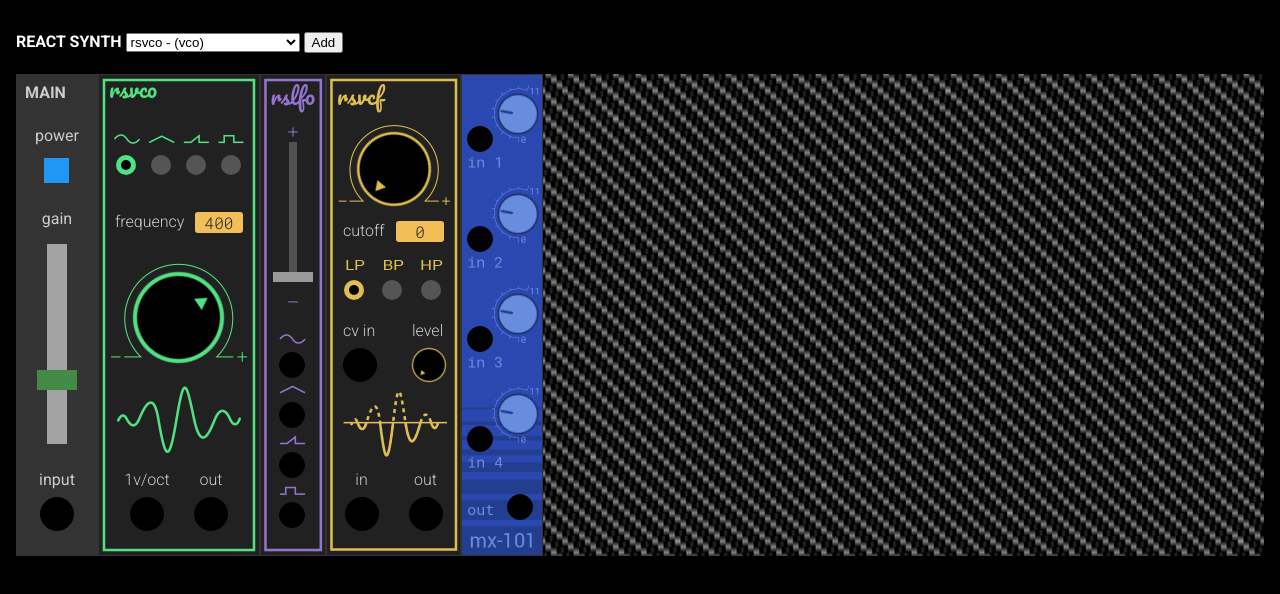
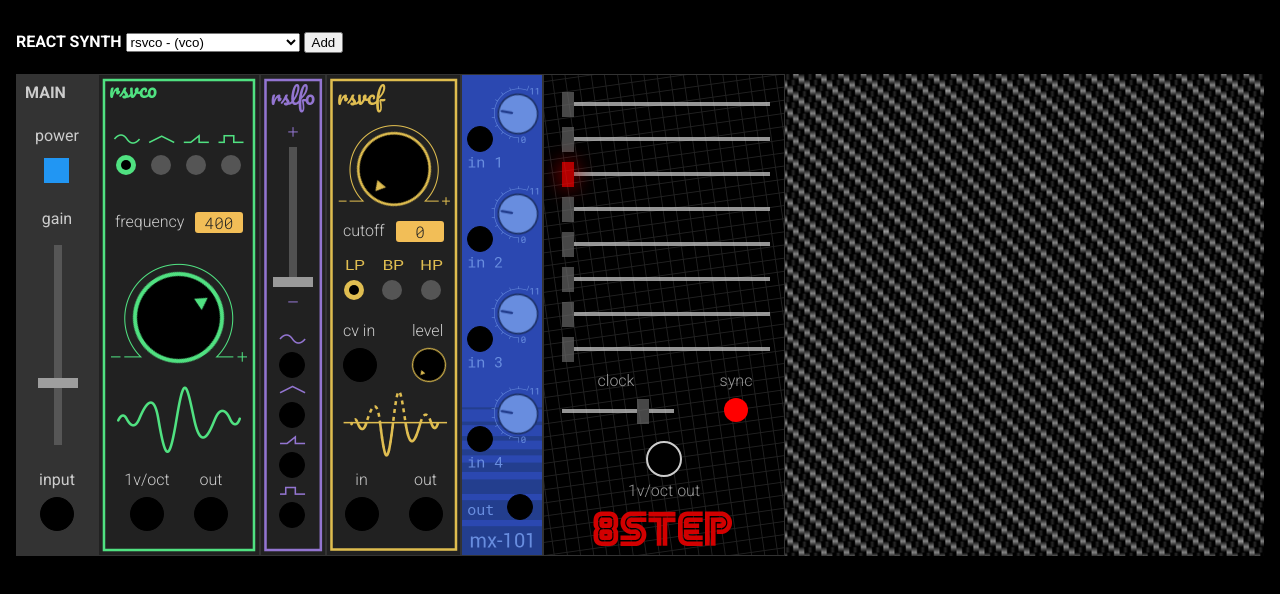
Before and after one commit to streetalchemist/React-Synth, a React (Create React App) app: page / in a window 1280 px wide. Shown: the top 594 px of the page. Built offline with nearby package versions, Linux system fonts and the light colour scheme.

Commit message:
Version 0.0.4 info, standard slider, and lfo

```diff
--- a/src/components/core/MainOut/MainOut.css
+++ b/src/components/core/MainOut/MainOut.css
@@ -69,49 +69,7 @@
   background-color: #2196F3;
 }
 
-.standard-slider input {
-  -webkit-appearance: none;  /* Override default CSS styles */
-  appearance: none;
-  width: 100%; /* Full-width */
-  height: 25px; /* Specified height */
-  background: #d3d3d3; /* Grey background */
-  outline: none; /* Remove outline */
-  opacity: 0.7; /* Set transparency (for mouse-over effects on hover) */
-  -webkit-transition: .2s; /* 0.2 seconds transition on hover */
-  transition: opacity .2s;
+.module-main-out-slider-holder {
+  margin-left:2.3rem;
+  margin-top:0.6rem;
 }
-
-.standard-slider input:hover {
-  opacity:1;
-}
-
-/* The slider handle (use -webkit- (Chrome, Opera, Safari, Edge) and -moz- (Firefox) to override default look) */
-.standard-slider input::-webkit-slider-thumb {
-    -webkit-appearance: none; /* Override default look */
-    appearance: none;
-    width: 20px; /* Set a specific slider handle width */
-    height: 40px; /* Slider handle height */
-    background: #4CAF50; /* Green background */
-    cursor: pointer; /* Cursor on hover */
-}
-
-.standard-slider input::-moz-range-thumb {
-    width: 25px; /* Set a specific slider handle width */
-    height: 25px; /* Slider handle height */
-    background: #4CAF50; /* Green background */
-    cursor: pointer; /* Cursor on hover */
-}
-
-.standard-slider-vertical {
-  width: 20px;
-  height: 200px;
-  padding: 0;
-}
-
-.standard-slider-vertical input {
-  width: 200px;
-  height: 20px;
-  margin: 0;
-  transform-origin: 100px 100px;
-  transform: rotate(-90deg);
-}
--- a/src/components/core/MainOut/MainOut.js
+++ b/src/components/core/MainOut/MainOut.js
@@ -1,14 +1,14 @@
 import React, { Component } from 'react';
 import Port from '../../core/Port/Port';
+import StandardSlider from '../../standardControls/StandardSlider/StandardSlider';
 import './MainOut.css';
 
 class MainOut extends Component {
   constructor() {
     super();
-    this.changeVolume = this.changeVolume.bind(this);
     this.handlePower = this.handlePower.bind(this);
-    this.initialVolume = 30;
     this.state = {
+      volume:0.3,
       gainNode:null,
       isPowered:true,
     };
@@ -17,12 +17,12 @@
   componentDidMount() {
     var newGainNode = this.props.ctx.createGain();
     newGainNode.connect(this.props.ctx.destination);
-    newGainNode.gain.value = this.initialVolume/100;
+    newGainNode.gain.value = this.state.volume;
     this.setState({gainNode:newGainNode});
   }
 
-  changeVolume(event) {
-    this.state.gainNode.gain.value = event.target.value/100;
+  handleVolumeSlider(value) {
+    this.setState({volume:value});
   }
 
   handlePower(event) {
@@ -36,6 +36,10 @@
   }
 
   render() {
+    if(this.state.gainNode) {
+      this.state.gainNode.gain.value = this.state.volume;
+    }
+
     return (
       <div className="module main-out">
         <h4>Main</h4>
@@ -48,8 +52,8 @@
           <span className="checkmark"></span>
         </label>
         <label className="main-out-centered-label main-out-gain-label">gain</label>
-        <div className="standard-slider standard-slider-vertical main-out-slider-gain">
-          <input type="range" name="volume" min="0" max="100" step="1" defaultValue={this.initialVolume} onChange={this.changeVolume} />
+        <div className="module-main-out-slider-holder">
+          <StandardSlider length={200} minValue={0} maxValue={1} sensitivity={.01} orientation={"vertical"} value={this.state.volume} handleSliderChange={this.handleVolumeSlider.bind(this)} />
         </div>
         <div className="main-out-ports">
           <label>input
--- a/src/components/core/Synth/Synth.js
+++ b/src/components/core/Synth/Synth.js
@@ -44,6 +44,8 @@
         },
         {
           type:'mx101',
+        }, {
+          type:'eightStepSeq',
         }
       ],
       modulePicker:this.moduleTypes[0].type,
--- a/src/components/modules/EightStepSeq/EightStepSeq.js
+++ b/src/components/modules/EightStepSeq/EightStepSeq.js
@@ -1,5 +1,6 @@
 import React, { Component } from 'react';
 import Port from '../../core/Port/Port';
+import StandardSlider from '../../standardControls/StandardSlider/StandardSlider';
 import './EightStepSeq.css';
 
 class EightStepSeq extends Component {
--- a/src/components/modules/LFO/LFO.css
+++ b/src/components/modules/LFO/LFO.css
@@ -8,63 +8,7 @@
 
 .module-lfo-slider-holder {
 	margin-left:1.75rem;
-}
-
-.lfo .standard-slider input {
-  -webkit-appearance: none;  /* Override default CSS styles */
-  appearance: none;
-  width: 100%; /* Full-width */
-  height: 16px; /* Specified height */
-  background: #666666; /* Grey background */
-  outline: none; /* Remove outline */
-  opacity: 0.7; /* Set transparency (for mouse-over effects on hover) */
-  -webkit-transition: .2s; /* 0.2 seconds transition on hover */
-  transition: opacity .2s;
-}
-
-.lfo .standard-slider input:hover {
-  opacity:1;
-}
-
-/* The slider handle (use -webkit- (Chrome, Opera, Safari, Edge) and -moz- (Firefox) to override default look) */
-.lfo .standard-slider input::-webkit-slider-thumb {
-    -webkit-appearance: none; /* Override default look */
-    appearance: none;
-    width: 10px; /* Set a specific slider handle width */
-    height: 40px; /* Slider handle height */
-    background: #cccccc; /* Green background */
-    cursor: pointer; /* Cursor on hover */
-}
-
-.lfo .standard-slider input::-moz-range-thumb {
-    width: 10px; /* Set a specific slider handle width */
-    height: 40px; /* Slider handle height */
-    background: #cccccc; /* Green background */
-    cursor: pointer; /* Cursor on hover */
-}
-
-.lfo .standard-slider input.active::-webkit-slider-thumb {
-    background: red; /* Green background */
-    box-shadow: 0 0 20px red;
-}
-
-.lfo .standard-slider input.active::-moz-range-thumb {
-    background: red; /* Green background */
-    box-shadow: 0 0 20px red;
-}
-
-.lfo .standard-slider-vertical {
-  width: 8px;
-  height: 140px;
-  padding: 0;
-}
-
-.lfo .standard-slider-vertical input {
-  width: 140px;
-  height: 8px;
-  margin: 0;
-  transform-origin: 100px 100px;
-  transform: rotate(-90deg);
+  margin-top:.3rem;
 }
 
 .lfo .module-lfo-ports-holder {
--- a/src/components/modules/LFO/LFO.js
+++ b/src/components/modules/LFO/LFO.js
@@ -1,12 +1,12 @@
 import React, { Component } from 'react';
 import Port from '../../core/Port/Port';
+import StandardSlider from '../../standardControls/StandardSlider/StandardSlider';
 import './LFO.css';
 
 class LFO extends Component {
   constructor() {
     super();
     this.initialFreq = 0;
-    this.changeFreq = this.changeFreq.bind(this);
     this.state = {
       sineOscillator:null,
       sineAnalyser:null,
@@ -24,11 +24,10 @@
     }
   }
 
-  changeFreq(event) {
+  handleSpeedSlider(value) {
     this.setState({
-      frequency:event.target.value,
-    });
-    console.log(event.target.value);
+      frequency:value
+    })
   }
 
   componentDidMount() {
@@ -140,19 +139,14 @@
     }
 
     var isActive = false;
-    if(this.state.sineData > .8) {
+    if(this.state.squareData > .8) {
       isActive = true;
     }
-
-
-
 
     return(
       <div className="module lfo">
         <div className="module-lfo-slider-holder">
-          <div className="standard-slider standard-slider-vertical module-lfo-freq-slider">
-            <input className={""+(isActive == true ? ' active' : '')} type="range" min="0" max="10" step=".01" defaultValue={this.initialFreq} onChange={this.changeFreq} />
-          </div>
+          <StandardSlider active={isActive} length={140} minValue={0} maxValue={10} sensitivity={0.01} orientation={"vertical"} value={this.state.frequency} handleSliderChange={this.handleSpeedSlider.bind(this)} />
         </div>
         <div className="module-lfo-ports-holder">
           <Port type="output" contentType="value" content={this.state.sineData} handlePortConnect={this.props.handlePortConnect} />
--- /dev/null
+++ b/src/components/standardControls/StandardSlider/StandardSlider.css
@@ -0,0 +1,56 @@
+.standard-slider input {
+  -webkit-appearance: none;  /* Override default CSS styles */
+  appearance: none;
+  width: 100%; /* Full-width */
+  height: 8px; /* Specified height */
+  background: #666666; /* Grey background */
+  outline: none; /* Remove outline */
+  opacity: 0.7; /* Set transparency (for mouse-over effects on hover) */
+  -webkit-transition: .2s; /* 0.2 seconds transition on hover */
+  transition: opacity .2s;
+}
+
+.standard-slider input:hover {
+  opacity:1;
+}
+
+/* The slider handle (use -webkit- (Chrome, Opera, Safari, Edge) and -moz- (Firefox) to override default look) */
+.standard-slider input::-webkit-slider-thumb {
+    -webkit-appearance: none; /* Override default look */
+    appearance: none;
+    width: 10px; /* Set a specific slider handle width */
+    height: 40px; /* Slider handle height */
+    background: #cccccc; /* Green background */
+    cursor: pointer; /* Cursor on hover */
+}
+
+.standard-slider input::-moz-range-thumb {
+    width: 10px; /* Set a specific slider handle width */
+    height: 40px; /* Slider handle height */
+    background: #cccccc; /* Green background */
+    cursor: pointer; /* Cursor on hover */
+}
+
+.standard-slider input.active::-webkit-slider-thumb {
+    background: red; /* Green background */
+    box-shadow: 0 0 20px red;
+}
+
+.standard-slider input.active::-moz-range-thumb {
+    background: red; /* Green background */
+    box-shadow: 0 0 20px red;
+}
+
+.standard-slider-vertical {
+  width: 8px;
+  height: 140px;
+  padding: 0;
+}
+
+.standard-slider-vertical input {
+  width: 140px;
+  height: 8px;
+  margin: 0;
+  transform-origin: 100px 100px;
+  transform: rotate(-90deg);
+}
--- /dev/null
+++ b/src/components/standardControls/StandardSlider/StandardSlider.js
@@ -0,0 +1,41 @@
+import React, { Component } from 'react';
+import './StandardSlider.css';
+
+class StandardSlider extends Component {
+  constructor() {
+    super();
+    this.state = {
+
+    };
+  }
+
+  componentDidMount() {
+
+  }
+
+  handleSliderChange(event) {
+    this.props.handleSliderChange(event.target.value);
+  }
+
+  render() {
+
+    var holderStyle = {};
+    var sliderStyle = {};
+
+    if(this.props.orientation == "vertical") {
+      holderStyle.height = this.props.length;
+      sliderStyle.width = this.props.length;
+    } else {
+      holderStyle.width = this.props.length;
+      //sliderStyle.width = this.props.length;
+    }
+
+    return(
+      <div style={holderStyle} className={"standard-slider "+(this.props.orientation == 'vertical' ? ' standard-slider-vertical' : '')}>
+        <input style={sliderStyle} className={""+(this.props.active == true ? ' active' : '')} type="range" min={this.props.minValue} max={this.props.maxValue} step={this.props.sensitivity} value={this.props.value} onChange={this.handleSliderChange.bind(this)} />
+      </div>
+    );
+  };
+}
+
+export default StandardSlider;
```
Also changed, not shown: 1 other file (tests, documents, lock files or other folders).
